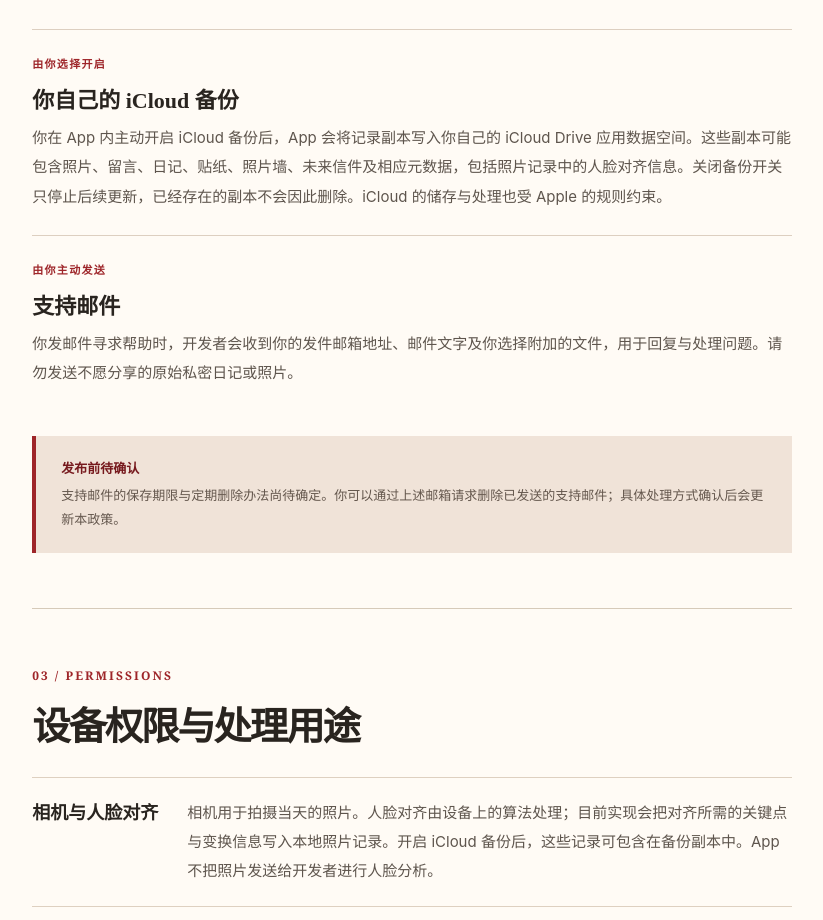
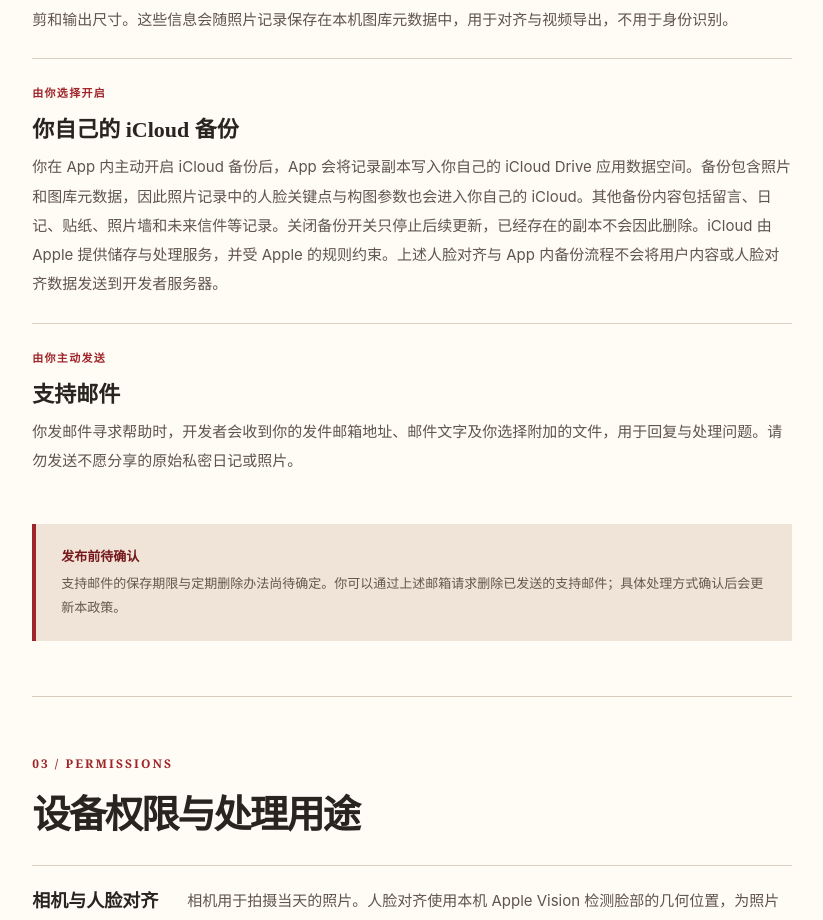
Before and after one commit to CoderZHH/DailyChange-Web, a Next.js app: page /privacy in a window 1280 px wide. Shown: the part 1382-2302 px from the top of the page, without its empty margins (353-1176 px from the left). Built offline with nearby package versions, Linux system fonts and the light colour scheme.

Commit message:
Clarify face alignment storage and video export privacy

```diff
--- a/app/privacy/page.jsx
+++ b/app/privacy/page.jsx
@@ -20,9 +20,9 @@ export default function PrivacyPage() {
           <article className="policy-content">
             <section id="scope" className="policy-section"><div className="policy-section-label">01 / SCOPE</div><h2>适用范围与开发者</h2><p>本政策适用于公开发布的 <strong>DailyChange iOS App</strong> 和本官方网站。DailyChange 不要求创建用户账号。</p><p>开发者联系邮箱：<a href={`mailto:${email}`}>{email}</a>。</p><div className="pending-note"><strong>发布前待确认</strong><p>开发者的法定姓名或主体名称仍需核定。确认后将在这里补全。</p></div></section>
 
-            <section id="data" className="policy-section"><div className="policy-section-label">02 / YOUR DATA</div><h2>三类数据，三个位置</h2><div className="data-block"><span>在你的设备上</span><h3>App 内的个人记录</h3><p>你拍摄的原始照片、处理后的照片和缩略图，以及相纸留言、日记、未来信件、制作或使用的贴纸、照片墙和相关记录信息，主要保存在设备本地。照片记录还可能包含拍摄日期、可选的地点名称，以及用于人脸对齐的关键点和变换信息。</p></div><div className="data-block"><span>由你选择开启</span><h3>你自己的 iCloud 备份</h3><p>你在 App 内主动开启 iCloud 备份后，App 会将记录副本写入你自己的 iCloud Drive 应用数据空间。这些副本可能包含照片、留言、日记、贴纸、照片墙、未来信件及相应元数据，包括照片记录中的人脸对齐信息。关闭备份开关只停止后续更新，已经存在的副本不会因此删除。iCloud 的储存与处理也受 Apple 的规则约束。</p></div><div className="data-block"><span>由你主动发送</span><h3>支持邮件</h3><p>你发邮件寻求帮助时，开发者会收到你的发件邮箱地址、邮件文字及你选择附加的文件，用于回复与处理问题。请勿发送不愿分享的原始私密日记或照片。</p></div><div className="pending-note"><strong>发布前待确认</strong><p>支持邮件的保存期限与定期删除办法尚待确定。你可以通过上述邮箱请求删除已发送的支持邮件；具体处理方式确认后会更新本政策。</p></div></section>
+            <section id="data" className="policy-section"><div className="policy-section-label">02 / YOUR DATA</div><h2>三类数据，三个位置</h2><div className="data-block"><span>在你的设备上</span><h3>App 内的个人记录</h3><p>你拍摄的原始照片、处理后的照片和缩略图，以及相纸留言、日记、未来信件、制作或使用的贴纸、照片墙和相关记录信息，主要保存在设备本地。照片记录还可能包含拍摄日期、可选的地点名称，以及用于人脸对齐的几何位置和构图参数。其中，人脸关键点包括脸框、眼睛、鼻子、嘴的位置及置信度；构图参数包括旋转、缩放、平移、裁剪和输出尺寸。这些信息会随照片记录保存在本机图库元数据中，用于对齐与视频导出，不用于身份识别。</p></div><div className="data-block"><span>由你选择开启</span><h3>你自己的 iCloud 备份</h3><p>你在 App 内主动开启 iCloud 备份后，App 会将记录副本写入你自己的 iCloud Drive 应用数据空间。备份包含照片和图库元数据，因此照片记录中的人脸关键点与构图参数也会进入你自己的 iCloud。其他备份内容包括留言、日记、贴纸、照片墙和未来信件等记录。关闭备份开关只停止后续更新，已经存在的副本不会因此删除。iCloud 由 Apple 提供储存与处理服务，并受 Apple 的规则约束。上述人脸对齐与 App 内备份流程不会将用户内容或人脸对齐数据发送到开发者服务器。</p></div><div className="data-block"><span>由你主动发送</span><h3>支持邮件</h3><p>你发邮件寻求帮助时，开发者会收到你的发件邮箱地址、邮件文字及你选择附加的文件，用于回复与处理问题。请勿发送不愿分享的原始私密日记或照片。</p></div><div className="pending-note"><strong>发布前待确认</strong><p>支持邮件的保存期限与定期删除办法尚待确定。你可以通过上述邮箱请求删除已发送的支持邮件；具体处理方式确认后会更新本政策。</p></div></section>
 
-            <section id="permissions" className="policy-section"><div className="policy-section-label">03 / PERMISSIONS</div><h2>设备权限与处理用途</h2><div className="policy-row"><h3>相机与人脸对齐</h3><p>相机用于拍摄当天的照片。人脸对齐由设备上的算法处理；目前实现会把对齐所需的关键点与变换信息写入本地照片记录。开启 iCloud 备份后，这些记录可包含在备份副本中。App 不把照片发送给开发者进行人脸分析。</p></div><div className="policy-row"><h3>位置</h3><p>相关功能在你授权后可取得地点，并在记录中保存可选的地名。当前照片记录保存地点名称，不保存精确坐标；你也可以不提供位置权限。</p></div><div className="policy-row"><h3>通知</h3><p>通知权限用于你选择开启的每日拍摄提醒。</p></div><div className="policy-row"><h3>照片图库</h3><p>当你选择保存导出的照片或变化视频时，App 使用系统照片图库相关权限，将内容写入你的相册。</p></div><p>你可以随时到 iOS“设置”中调整这些权限；关闭权限后，对应功能可能无法使用。</p><div className="pending-note"><strong>发布前待复核</strong><p>人脸关键点、地点名称及权限的表述依据目前项目实现，须与最终提交的 iOS 版本再次核对。</p></div></section>
+            <section id="permissions" className="policy-section"><div className="policy-section-label">03 / PERMISSIONS</div><h2>设备权限与处理用途</h2><div className="policy-row"><h3>相机与人脸对齐</h3><p>相机用于拍摄当天的照片。人脸对齐使用本机 Apple Vision 检测脸部的几何位置，为照片构图，不用于身份识别。关键点与构图参数会随照片保存，而非仅在拍摄瞬间使用：导出变化视频时，App 会读取原图及已保存的眼睛、鼻子和脸框位置，为不同画幅稳定构图。处理在设备上完成；用户开启 iCloud 备份后，照片及这些元数据也会存入其自己的 iCloud。</p></div><div className="policy-row"><h3>位置</h3><p>相关功能在你授权后可取得地点，并在记录中保存可选的地名。当前照片记录保存地点名称，不保存精确坐标；你也可以不提供位置权限。</p></div><div className="policy-row"><h3>通知</h3><p>通知权限用于你选择开启的每日拍摄提醒。</p></div><div className="policy-row"><h3>照片图库</h3><p>当你选择保存导出的照片或变化视频时，App 使用系统照片图库相关权限，将内容写入你的相册。</p></div><p>你可以随时到 iOS“设置”中调整这些权限；关闭权限后，对应功能可能无法使用。</p><div className="pending-note"><strong>发布前待复核</strong><p>人脸对齐的数据、保存位置与用途已按 2026 年 9 月 26 日的项目实现核实。地点名称及其他权限表述仍须与最终提交的 iOS 版本核对。</p></div></section>
 
             <section id="purchases" className="policy-section"><div className="policy-section-label">04 / PURCHASES</div><h2>购买由 Apple 处理</h2><p>DailyChange 提供基础版和 DailyChange PRO。PRO 有自动续订年费与终身购买选项。购买、付款及订单由 Apple 的 App Store 处理；开发者不会通过本网站收集银行卡信息。App 会使用 Apple 返回的购买状态识别 PRO 权益。点按“恢复购买”只恢复符合条件的 PRO 权益，不会恢复照片、日记或其他记录。</p></section>
 
```
Also changed, not shown: 1 other file (tests, documents, lock files or other folders).
